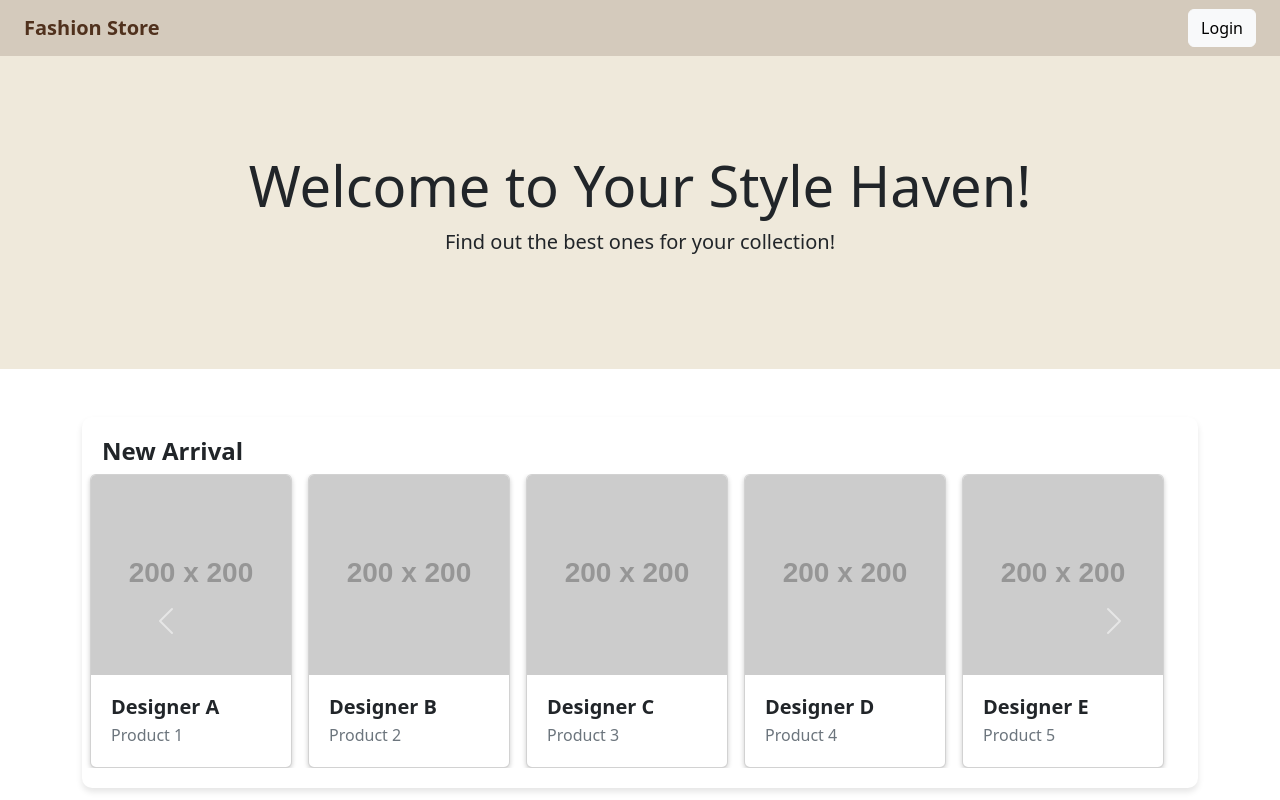
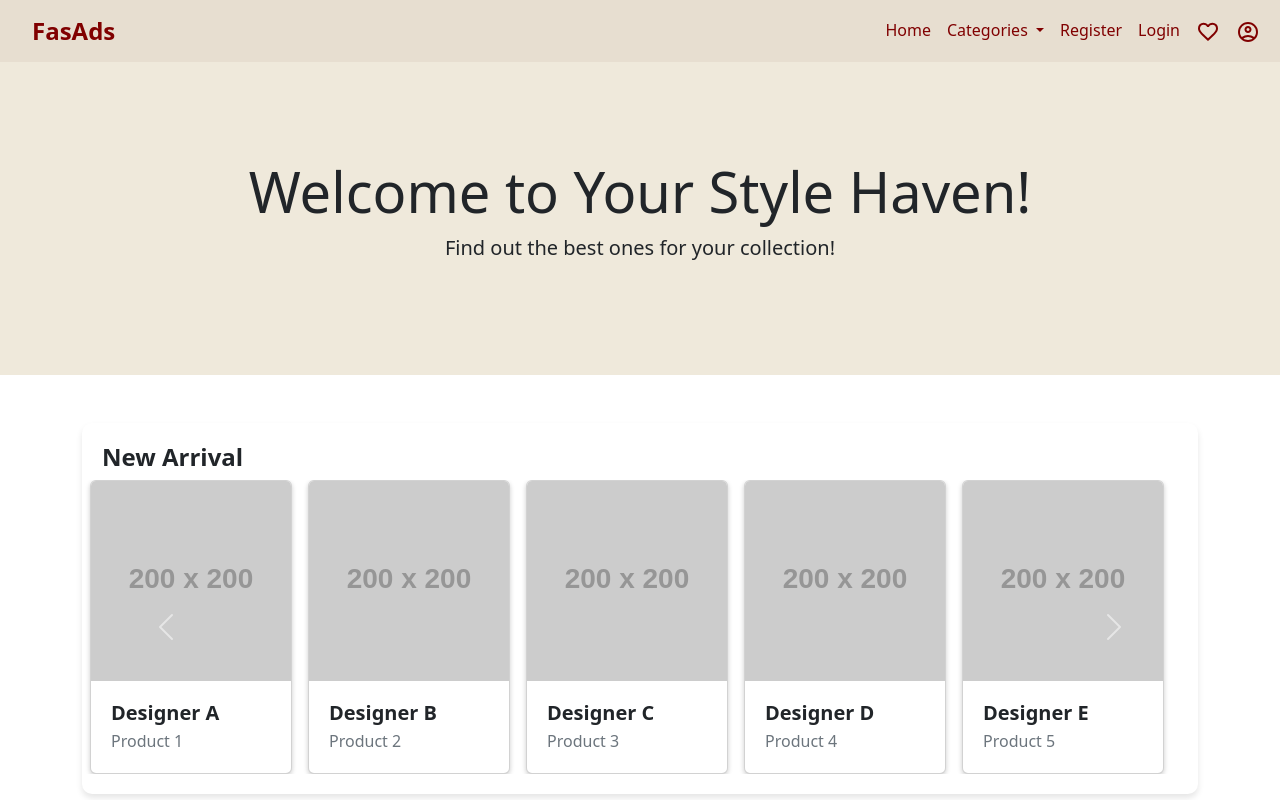
Before and after one commit to endlesswp/UAS_Frontend, a plain HTML site: page pages/home/home.html in a window 1280 px wide. Shown: the top 800 px of the page. Drawn offline with nearby package versions, Linux system fonts and the light colour scheme; placeholder pictures from the web are drawn by us.

Commit message:
add navbar untuk home & fav page

```diff
--- /dev/null
+++ b/pages/favorite/favorite.css
@@ -0,0 +1,30 @@
+/*navbar*/
+.navbar {
+    background-color: #e7ded0;
+}
+.navbar-brand {
+    color: #800000;
+    font-size: x-large;
+    font-weight: bold;
+    margin-left: 20px;
+}
+.navbar-nav .nav-link {
+    color: #800000;
+}
+.navbar-nav .nav-link:hover {
+    color: #b30000;
+}
+.navbar-nav .nav-item a img {
+    width: 24px;
+    height: 24px;
+}
+.dropdown-menu {
+    background-color: #e7ded0;
+}
+.dropdown-item {
+    color: #800000;
+}
+.dropdown-item:hover {
+    background-color: #b30000;
+    color: white;
+}
--- a/pages/home/css/home.css
+++ b/pages/home/css/home.css
@@ -1,3 +1,35 @@
+/*navbar*/
+.navbar {
+    background-color: #e7ded0;
+}
+.navbar-brand {
+    color: #800000;
+    font-size: x-large;
+    font-weight: bold;
+    margin-left: 20px;
+    font-style: n;
+}
+.navbar-nav .nav-link {
+    color: #800000;
+}
+.navbar-nav .nav-link:hover {
+    color: #b30000;
+}
+.navbar-nav .nav-item a img {
+    width: 24px;
+    height: 24px;
+}
+.dropdown-menu {
+    background-color: #e7ded0;
+}
+.dropdown-item {
+    color: #800000;
+}
+.dropdown-item:hover {
+    background-color: #b30000;
+    color: white;
+}
+
 .product-category {
     background-color: white;
     padding: 20px 0;
--- a/pages/home/home.html
+++ b/pages/home/home.html
@@ -10,14 +10,51 @@
     <script src="https://ajax.googleapis.com/ajax/libs/angularjs/1.8.2/angular.min.js"></script>
     <script src="https://cdn.jsdelivr.net/npm/bootstrap@5.3.3/dist/js/bootstrap.bundle.min.js"></script>
 
-    <link rel="stylesheet" href="/pages/home/css/home.css">
+    <link rel="stylesheet" href="../home/css/home.css">
 </head>
 
 <body>
-    <nav class="navbar navbar-home navbar-expand-lg px-4" style="background-color: #d4cabc;">
-        <a class="navbar-brand fw-bold" href="#" style="color: #50311d;">Fashion Store</a>
-        <div class="ms-auto">
-            <button class="btn btn-light">Login</button>
+    <!--navbar-->
+    <nav class="navbar navbar-expand-lg navbar-light">
+        <div class="container-fluid">
+            <a class="navbar-brand" href="../home/home.html">FasAds</a>
+            <button class="navbar-toggler" type="button" data-bs-toggle="collapse" data-bs-target="#navbarNav" aria-controls="navbarNav" aria-expanded="false" aria-label="Toggle navigation">
+                <span class="navbar-toggler-icon"></span>
+            </button>
+            <div class="collapse navbar-collapse" id="navbarNav">
+                <ul class="navbar-nav ms-auto">
+                    <li class="nav-item">
+                        <a class="nav-link" href="../home/home.html">Home</a>
+                    </li>
+                    <li class="nav-item dropdown">
+                        <a class="nav-link dropdown-toggle" href="#" id="navbarDropdown" role="button" data-bs-toggle="dropdown" aria-expanded="false">
+                            Categories
+                        </a>
+                        <ul class="dropdown-menu" aria-labelledby="navbarDropdown">
+                            <li><a class="dropdown-item" href="../categories/accessories.html">Accessories</a></li>
+                            <li><a class="dropdown-item" href="../categories/makeup.html">Makeup</a></li>
+                            <li><a class="dropdown-item" href="../categories/outfit.html">Outfit</a></li>
+                            <li><a class="dropdown-item" href="../categories/skincare.html">Skincare</a></li>
+                        </ul>
+                    </li>
+                    <li class="nav-item">
+                        <a class="nav-link" href="../register/register.html">Register</a>
+                    </li>
+                    <li class="nav-item">
+                        <a class="nav-link" href="../login/login.html">Login</a>
+                    </li>
+                    <li class="nav-item">
+                        <a class="nav-link" href="../favorite/favorite.html">
+                            <img src="../assets/favorite.svg" alt="Favorite">
+                        </a>
+                    </li>
+                    <li class="nav-item">
+                        <a class="nav-link" href="../profile/profile.html">
+                            <img src="../assets/profile.svg" alt="Profile">
+                        </a>
+                    </li>
+                </ul>
+            </div>
         </div>
     </nav>
 
```
Also changed, not shown: pages/favorite/favorite.html (added, +62 -0 lines).
